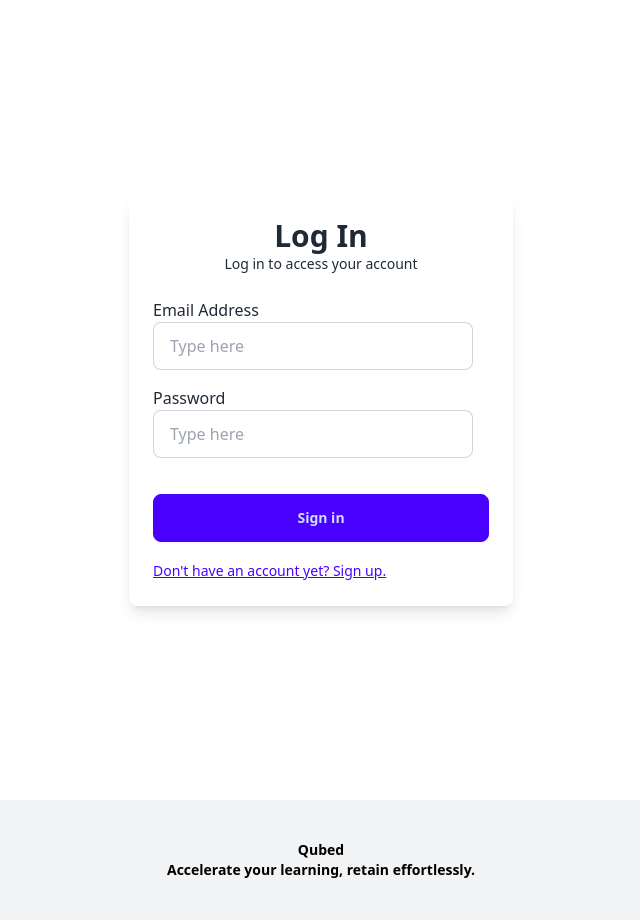
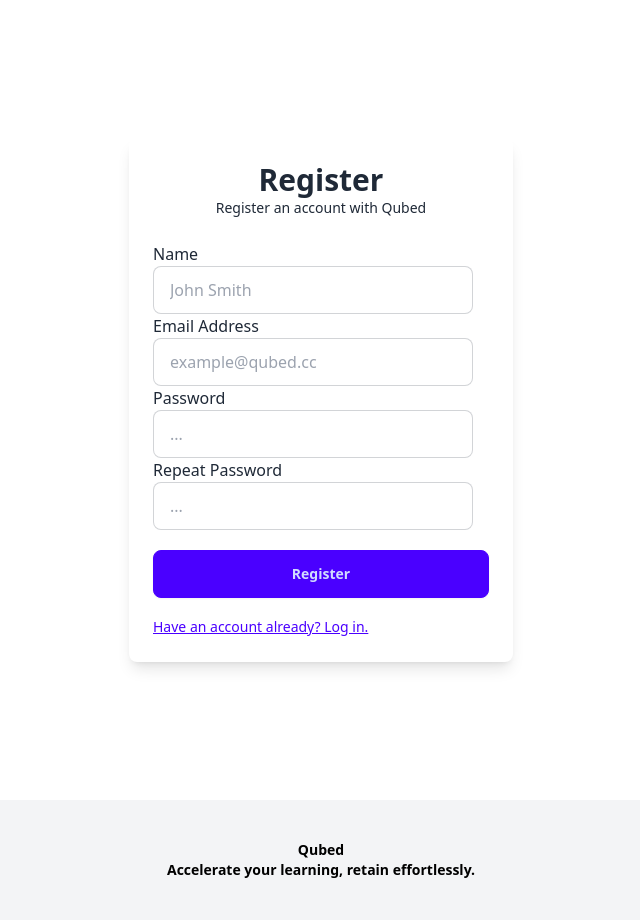
Before and after one commit to hfelashry/flask-auth-template, a Flask app: page /login in a window 1280 px wide. Shown: the part 64-984 px from the top of the page, without its empty margins (319-959 px from the left). Run offline with Flask 3, Linux system fonts and the light colour scheme; some libraries are stand-ins or nearby versions.

Commit message:
Update login.html

```diff
--- a/templates/login.html
+++ b/templates/login.html
@@ -125,52 +125,78 @@
         class="mx-auto w-full max-w-sm flex flex-col gap-6 p-6 bg-white shadow-lg rounded-lg"
       >
         <div class="flex flex-col items-center">
-          <h1 class="text-3xl font-semibold">Log In</h1>
-          <p class="text-sm">Log in to access your account</p>
+          <h1 class="text-3xl font-semibold">Register</h1>
+          <p class="text-sm">Register an account with Qubed</p>
         </div>
-
         {% if message %}
         <div class="bg-red-600 text-center p-2 rounded mb-4">
           <p>{{ message }}</p>
         </div>
         {% endif %}
-
-        <form class="form-group" method="POST" action="{{ url_for('login') }}">
-          <div class="form-field mb-4">
-            <label class="form-label">Email Address</label>
+        <form class="form-group" name="signup_form" method="POST">
+          <div class="form-field">
+            <label class="form-label" for="name">Name</label> <br />
             <input
-              placeholder="Type here"
-              type="email"
-              name="email"
+              placeholder="John Smith"
+              type="name"
+              name="name"
+              id="inputFullName"
               class="input input-bordered w-full max-w-xs"
               required
             />
           </div>
 
-          <div class="form-field mb-4">
-            <label class="form-label">Password</label>
+          <div class="form-field">
+            <label class="form-label" for="email">Email Address</label>
+            <input
+              placeholder="example@qubed.cc"
+              type="email"
+              name="email"
+              id="inputEmail"
+              class="input input-bordered w-full max-w-xs"
+              required
+            />
+          </div>
+
+          <div class="form-field">
+            <label class="form-label" for="password">Password</label>
             <div class="form-control">
               <input
-                placeholder="Type here"
+                placeholder="..."
                 type="password"
                 name="password"
+                id="inputPassword"
                 class="input input-bordered w-full max-w-xs"
                 required
               />
             </div>
           </div>
 
-          <div class="form-field pt-5 w-full">
+          <div class="form-field">
+            <label class="form-label" for="password">Repeat Password</label>
+            <div class="form-control">
+              <input
+                placeholder="..."
+                type="password"
+                name="passwordAgain"
+                id="inputPasswordAgain"
+                class="input input-bordered w-full max-w-xs"
+                required
+              />
+            </div>
+          </div>
+
+          <div class="form-field pt-5">
             <button type="submit" class="btn btn-primary w-full">
-              Sign in
+              Register
             </button>
           </div>
 
           <div class="form-field mt-4">
             <a
               class="link link-underline-hover link-primary text-sm"
-              href="{{ url_for('register') }}"
-              >Don't have an account yet? Sign up.</a
+              href="{{url_for('login')}}"
+              >Have an account already? Log in.</a
             >
           </div>
         </form>
```
